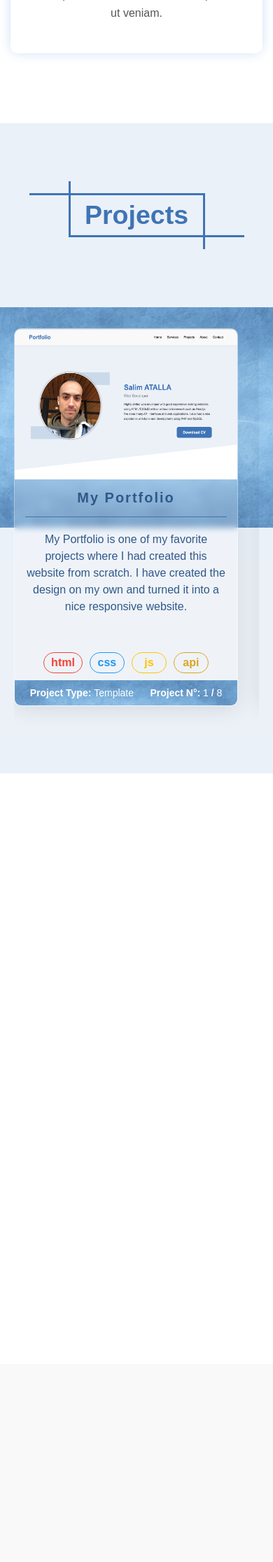
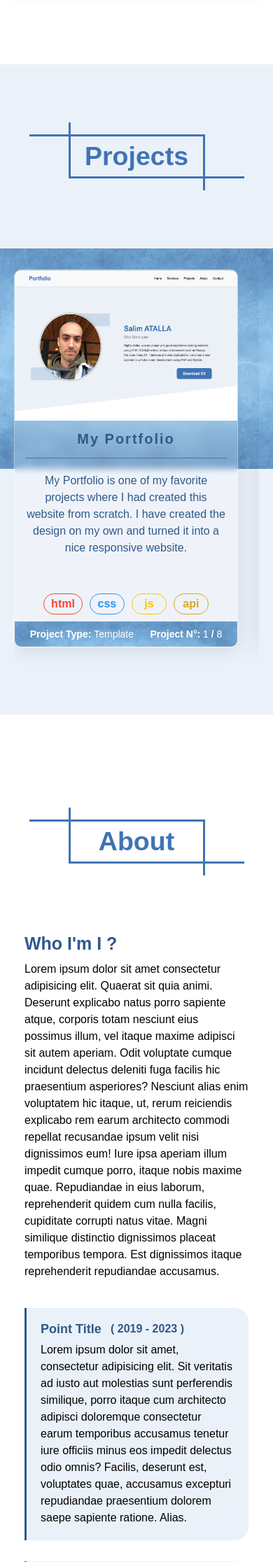
Before and after one commit to salim-atalla/Portfolio, a PHP site: page / in a window 390 px wide. Shown: the part 2248-4480 px from the top of the page at 70% size. Before the commit the page ends 3353 px from the top, so only its background shows below. Run offline with PHP 8.4, Linux system fonts and the light colour scheme.

Commit message:
Add About section + styling + make it responsive

```diff
--- a/assets/css/style.css
+++ b/assets/css/style.css
@@ -625,7 +599,7 @@ input:focus {
 .projects .carousel-wrapper {
   width: 100%;
   height: 340px;
-  background-image: url("../imgs/slider-bg.jpeg");
+  background-image: url("../imgs/slider-bg.webp");
   background-position: top;
   background-size: cover;
   position: relative;
@@ -907,7 +881,7 @@ input:focus {
   font-size: 14px;
   font-weight: bold;
   color: white;
-  background-image: url("../imgs/slider-bg.jpeg");
+  background-image: url("../imgs/slider-card-bg.webp");
   background-position: top;
   background-size: cover;
   position: relative;
@@ -1008,7 +982,110 @@ input:focus {
 
 /****** End Projects ******/
 
-.space {
-  height: 100vh;
+/****** Start About ******/
+.about {
+  position: relative;
+  padding-top: var(--padding-section-top);
+  padding-bottom: var(--padding-section-bottom);
+  margin-top: 50px;
+  min-height: 100vh;
+}
+.about .container {
+}
+@media (max-width: 767px) {
+  .about .container {
+    margin-left: 20px;
+    margin-right: 20px;
+  }
+}
+.about .text {
+  margin-bottom: 40px;
+}
+.about .text > h3 {
+  font-size: 25px;
+  margin-bottom: 10px;
+  color: var(--color-main-alt);
+}
+.about .text > p {
+  line-height: 1.5;
+}
+.about .history {
+  margin-left: 100px;
+  margin-right: 150px;
+  padding: 50px 0 50px 50px;
+  border-left: 3px solid var(--color-main-alt);
+}
+@media (max-width: 992px) {
+  .about .history {
+    margin-right: 50px;
+  }
+}
+@media (max-width: 767px) {
+  .about .history {
+    border-left: none;
+    padding: 0;
+    margin-left: 0;
+    margin-right: 0;
+  }
+}
+.about .history .point {
+  position: relative;
+  background-color: var(--color-main-lightest);
+  padding: 20px;
+  border-radius: 0 20px 20px 0;
+  border-left: 3px solid var(--color-main-alt);
+}
+.about .history .point:not(:last-child) {
+  margin-bottom: 50px;
+}
+@media (max-width: 767px) {
+  .about .history .point:not(:last-child) {
+    margin-bottom: 30px;
+  }
+}
+.about .history .point::before {
+  content: attr(data-date);
+  position: absolute;
+  top: 50%;
+  left: -160px;
+  transform: translateY(-50%);
+  width: 90px;
+  color: var(--color-main-alt);
+  text-align: right;
+  font-weight: bold;
+}
+@media (max-width: 767px) {
+  .about .history .point::before {
+    content: "( " attr(data-date) " )";
+    width: 110px;
+    top: 30px;
+    left: 120px;
+    text-align: left;
+  }
+}
+.about .history .point::after {
+  content: "";
+  position: absolute;
+  top: 50%;
+  left: -63px;
+  transform: translateY(-50%);
+  width: 10px;
+  height: 10px;
+  border: 3px solid var(--color-main-alt);
+  border-radius: 50%;
   background-color: white;
 }
+@media (max-width: 767px) {
+  .about .history .point::after {
+    display: none;
+  }
+}
+.about .history .point > h4 {
+  font-size: 18px;
+  margin-bottom: 7px;
+  color: var(--color-main-alt);
+}
+.about .history .point > p {
+  line-height: 1.5;
+}
+/****** End About ******/
--- a/index.html
+++ b/index.html
@@ -4,6 +4,7 @@
     <meta charset="UTF-8" />
     <meta http-equiv="X-UA-Compatible" content="IE=edge" />
     <meta name="viewport" content="width=device-width, initial-scale=1.0" />
+    <meta name="description" content="Portfolio | Salim ATALLA" />
     <title>Portfolio | Salim ATALLA</title>
     <link rel="stylesheet" href="./assets/css/style.css" />
 
@@ -40,7 +41,7 @@
       <!-- End Navbar -->
 
       <!-- Start Profile -->
-      <section class="profile">
+      <section id="profile" class="profile">
         <div class="container">
           <div class="col-left">
             <div class="image">
@@ -57,13 +58,6 @@
               I've done many API interfaces and web applications. I also had a
               nice experience with back-end development using PHP and MySQL.
             </p>
-            <a
-              href="./assets/files/Salim_ATALLA_CV.pdf"
-              class="cv-btn"
-              download
-            >
-              Download CV
-            </a>
           </div>
         </div>
       </section>
@@ -153,7 +147,70 @@
       </div>
       <!-- End Projects -->
 
-      <section class="space"></section>
+      <!-- Start About -->
+
+      <section id="about" class="about">
+        <div class="main-section-title">
+          <span class="horizontal"></span>
+          <span class="vertical"></span>
+          <h2>About</h2>
+        </div>
+        <div class="container">
+          <div class="text">
+            <h3>Who I'm I ?</h3>
+            <p>
+              Lorem ipsum dolor sit amet consectetur adipisicing elit. Quaerat
+              sit quia animi. Deserunt explicabo natus porro sapiente atque,
+              corporis totam nesciunt eius possimus illum, vel itaque maxime
+              adipisci sit autem aperiam. Odit voluptate cumque incidunt
+              delectus deleniti fuga facilis hic praesentium asperiores?
+              Nesciunt alias enim voluptatem hic itaque, ut, rerum reiciendis
+              explicabo rem earum architecto commodi repellat recusandae ipsum
+              velit nisi dignissimos eum! Iure ipsa aperiam illum impedit cumque
+              porro, itaque nobis maxime quae. Repudiandae in eius laborum,
+              reprehenderit quidem cum nulla facilis, cupiditate corrupti natus
+              vitae. Magni similique distinctio dignissimos placeat temporibus
+              tempora. Est dignissimos itaque reprehenderit repudiandae
+              accusamus.
+            </p>
+          </div>
+          <ul class="history">
+            <li class="point" data-date="2019 - 2023">
+              <h4>Point Title</h4>
+              <p>
+                Lorem ipsum dolor sit amet, consectetur adipisicing elit. Sit
+                veritatis ad iusto aut molestias sunt perferendis similique,
+                porro itaque cum architecto adipisci doloremque consectetur
+                earum temporibus accusamus tenetur iure officiis minus eos
+                impedit delectus odio omnis? Facilis, deserunt est, voluptates
+                quae, accusamus excepturi repudiandae praesentium dolorem saepe
+                sapiente ratione. Alias.
+              </p>
+            </li>
+            <li class="point" data-date="2021">
+              <h4>Point Title</h4>
+              <p>
+                Lorem ipsum, dolor sit amet consectetur adipisicing elit. Sequi
+                recusandae vitae perferendis cupiditate iure eius tenetur
+                laborum excepturi aliquam magni laboriosam, vel nostrum quaerat
+                voluptatibus commodi! Ratione voluptate totam sapiente?
+              </p>
+            </li>
+            <li class="point" data-date="2022">
+              <h4>Point Title</h4>
+              <p>
+                Lorem ipsum dolor sit amet consectetur adipisicing elit. Commodi
+                quaerat quos recusandae, facere ea, hic, porro eos voluptatem
+                quisquam ipsum maxime sequi vitae! Eos, a similique. Accusamus
+                exercitationem, repellat quam deserunt dolore debitis obcaecati
+                voluptatibus placeat ipsum ipsam repudiandae, harum repellendus.
+                Ex placeat praesentium facilis!
+              </p>
+            </li>
+          </ul>
+        </div>
+      </section>
+      <!-- End About -->
     </main>
     <!-- End The Main Content -->
 
```
Also changed, not shown: other parts of assets/css/style.css (+6 -32 lines), assets/imgs/profile.JPG, assets/imgs/slider-bg.jpeg (deleted), assets/imgs/slider-bg.webp (added), assets/imgs/slider-card-bg.webp (added), 3 other files.
